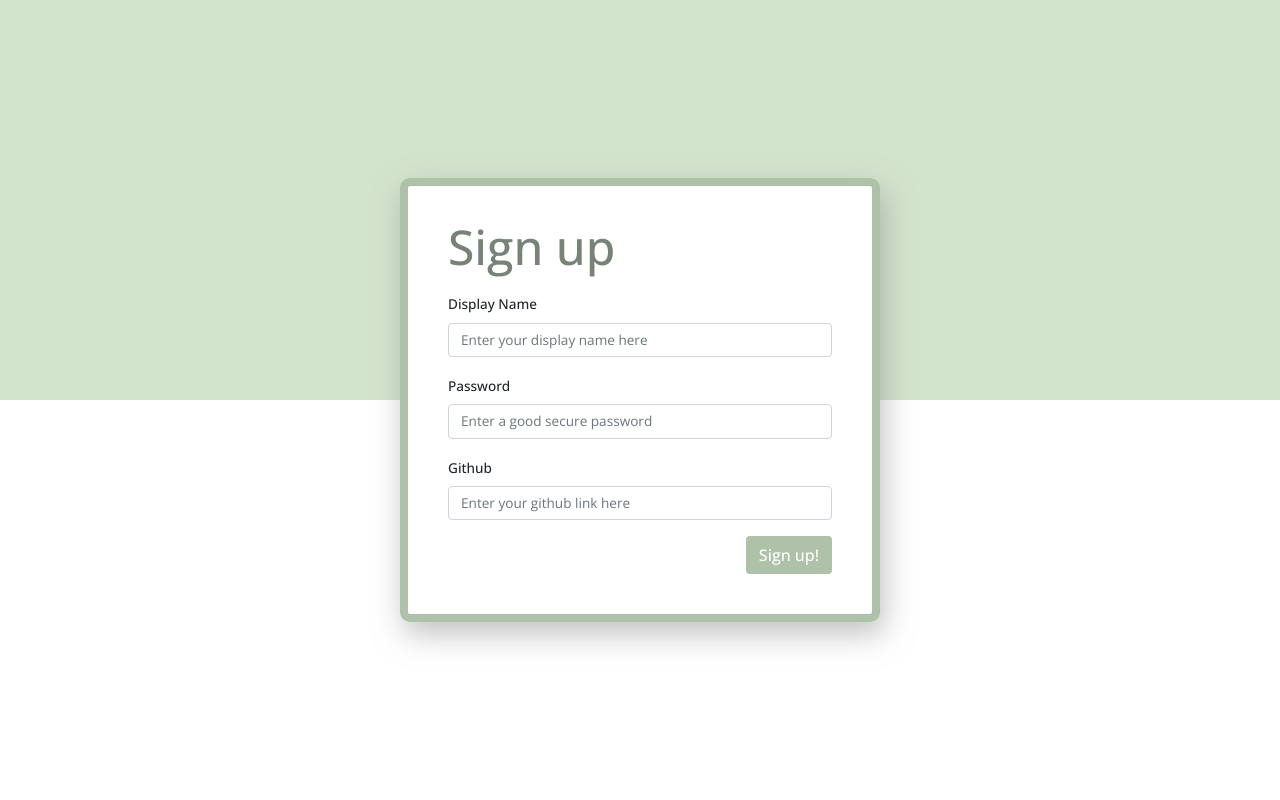
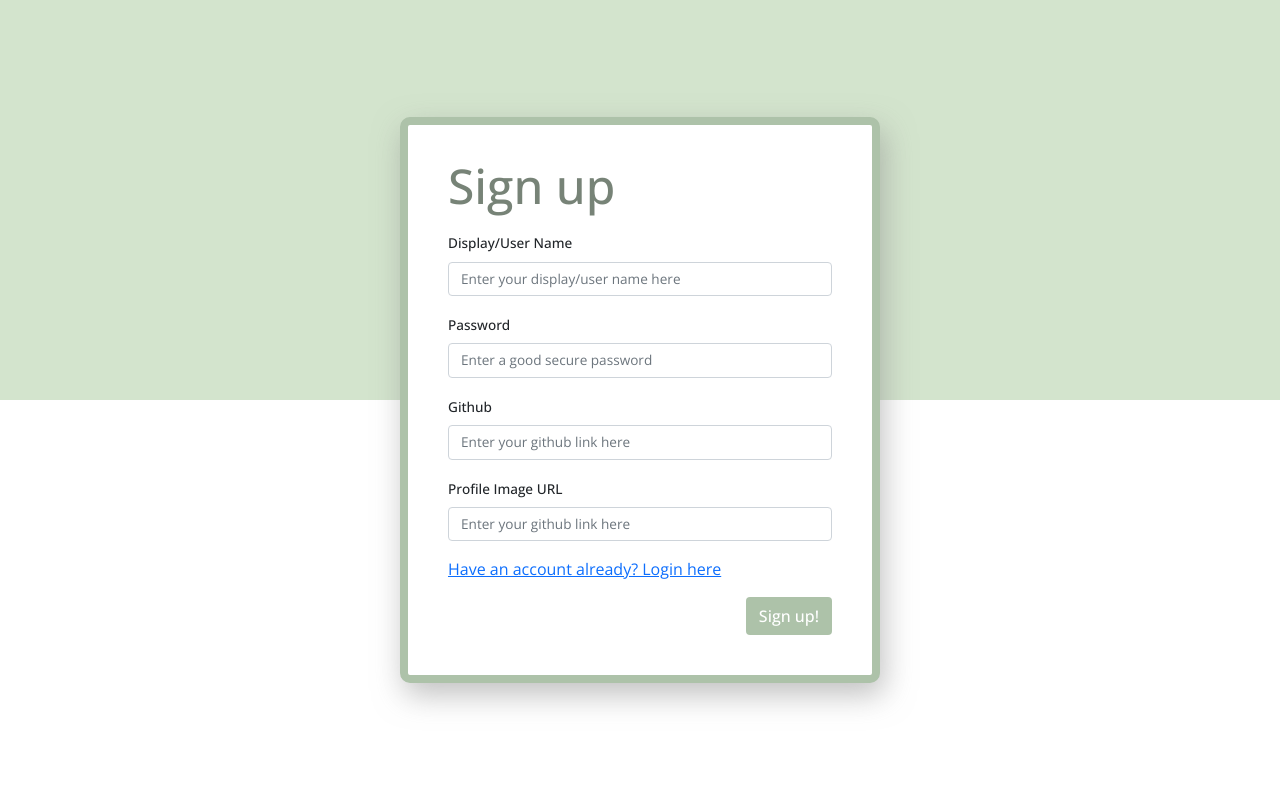
Before and after one commit to LefanTan/wedlab-cmput404-project, a Django app: template home/templates/registration/signup.html in a window 1280 px wide. Run offline with Django 3.2, Linux system fonts and the light colour scheme; the template is opened without the code that fills it, so the values that code supplies are empty.

Commit message:
basic auth?

```diff
--- a/home/templates/base.html
+++ b/home/templates/base.html
@@ -3,7 +3,7 @@
 <!DOCTYPE html>
 <html>
   <head>
-    <title>{% block title %}Home{% endblock %}</title>
+    <title>{% block title %}Social Distribution{% endblock %}</title>
 
     <!-- Font Import -->
     <link rel="preconnect" href="https://fonts.googleapis.com" />
--- a/home/templates/registration/signup.html
+++ b/home/templates/registration/signup.html
@@ -11,18 +11,26 @@
         {% csrf_token %}
         <h1 class="mb-3">Sign up</h1>
         <div class="mb-3">
-            <label for="displayName" class="form-label">Display Name</label>
-            <input type="text" class="form-control" id="displayName" placeholder="Enter your display name here" required>
+            <label for="username" class="form-label">Display/User Name</label>
+            <input type="text" class="form-control" name="username" id="username" placeholder="Enter your display/user name here" required>
         </div>
         <div class="mb-3">
             <label for="password" class="form-label">Password</label>
-            <input type="password" class="form-control" id="password" placeholder="Enter a good secure password" required>
+            <input type="password" class="form-control" name="password" id="password" placeholder="Enter a good secure password" required>
         </div>
         <div class="mb-3">
             <label for="github" class="form-label">Github</label>
-            <input type="url" class="form-control" id="github" placeholder="Enter your github link here" required>
+            <input type="url" class="form-control" name="github" id="github" placeholder="Enter your github link here" required>
         </div>
+        <div class="mb-3">
+            <label for="profileImage" class="form-label">Profile Image URL</label>
+            <input type="url" class="form-control" name="profileImage" id="profileImage" placeholder="Enter your github link here" required>
+        </div>
+        <a class="d-block mb-3" href="{% url 'login' %}">Have an account already? Login here</a>
+        {% if error %}
+            <p class="text-danger">{{ error }}</p>
+        {% endif %}
         <button type="submit" class="btn">Sign up!</button>
     </form>
-<main>
+</main>
 {% endblock %}
--- a/home/urls.py
+++ b/home/urls.py
@@ -2,5 +2,5 @@ from django.urls import path
 from .views import *
 
 urlpatterns = [
-    path('', home, name='homepage'),
+    path('', home, name='home'),
 ]
--- a/home/views.py
+++ b/home/views.py
@@ -2,4 +2,4 @@ from django.shortcuts import render
 
 
 def home(request):
-    return render(request, 'base.html')
+    return render(request, 'home.html')
--- a/service/urls.py
+++ b/service/urls.py
@@ -2,7 +2,7 @@ from django.urls import path, include
 from service import views
 
 urlpatterns = [
-    path('auth/signup/', views.signup),
+    path('auth/signup/', views.signup, name='signup'),
     path('service/', include([
         # Author Endpoints
         path('authors/', views.author_list),
--- a/social_distribution/settings.py
+++ b/social_distribution/settings.py
@@ -139,6 +139,10 @@ AUTH_PASSWORD_VALIDATORS = [
 LOGIN_URL = 'login'
 LOGOUT_URL = 'logout'
 
+LOGIN_REDIRECT_URL = 'home'
+LOGOUT_REDIRECT_URL = '/auth/login'
+
+
 # Internationalization
 # https://docs.djangoproject.com/en/4.0/topics/i18n/
 
--- a/static/css/auth.css
+++ b/static/css/auth.css
@@ -1,5 +1,6 @@
 main {
   background: linear-gradient(to top, #ffff 50%, var(--primary-300) 50%);
+  padding: 1rem;
 }
 
 form {
```
Also changed, not shown: home/templates/home.html (added, +13 -0 lines), home/templates/registration/login.html (+8 -4 lines), service/models.py (+3 -4 lines), service/views.py (+32 -6 lines), service/migrations/0001_initial.py, 1 other file.
